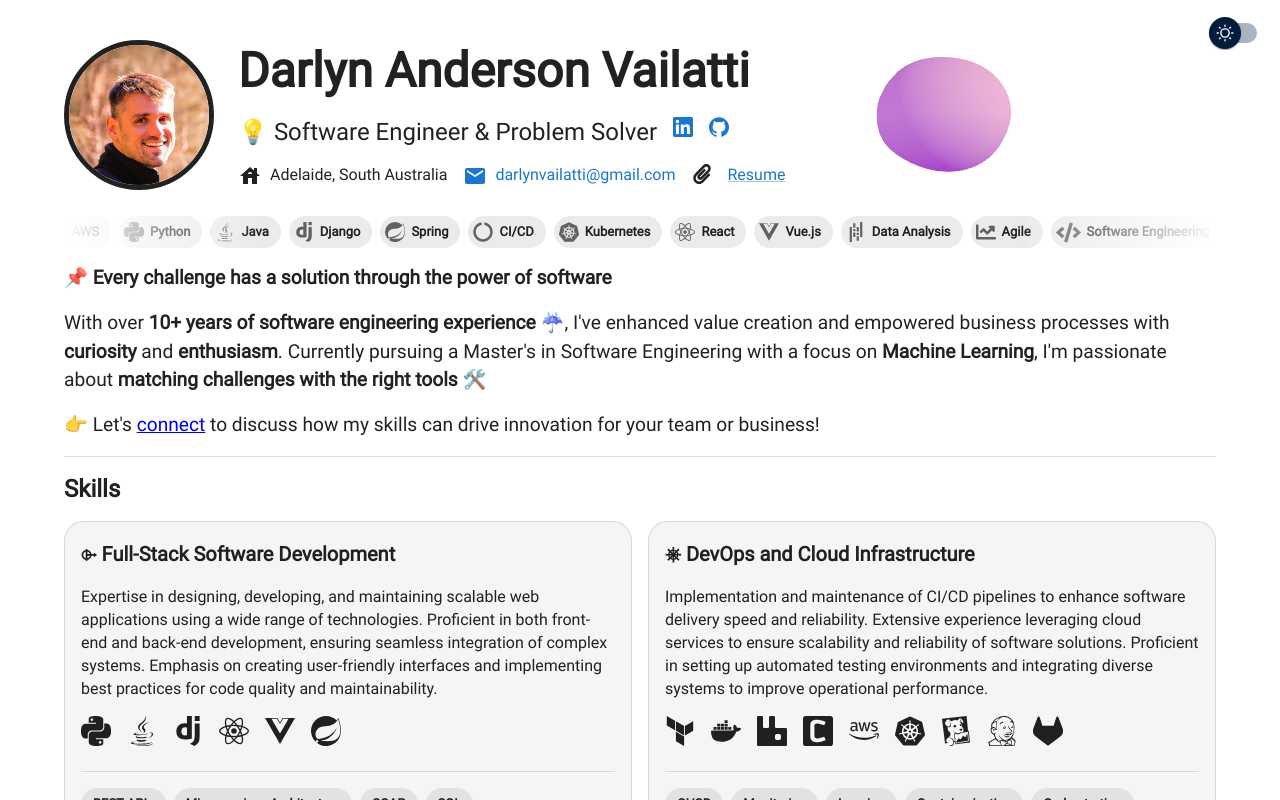
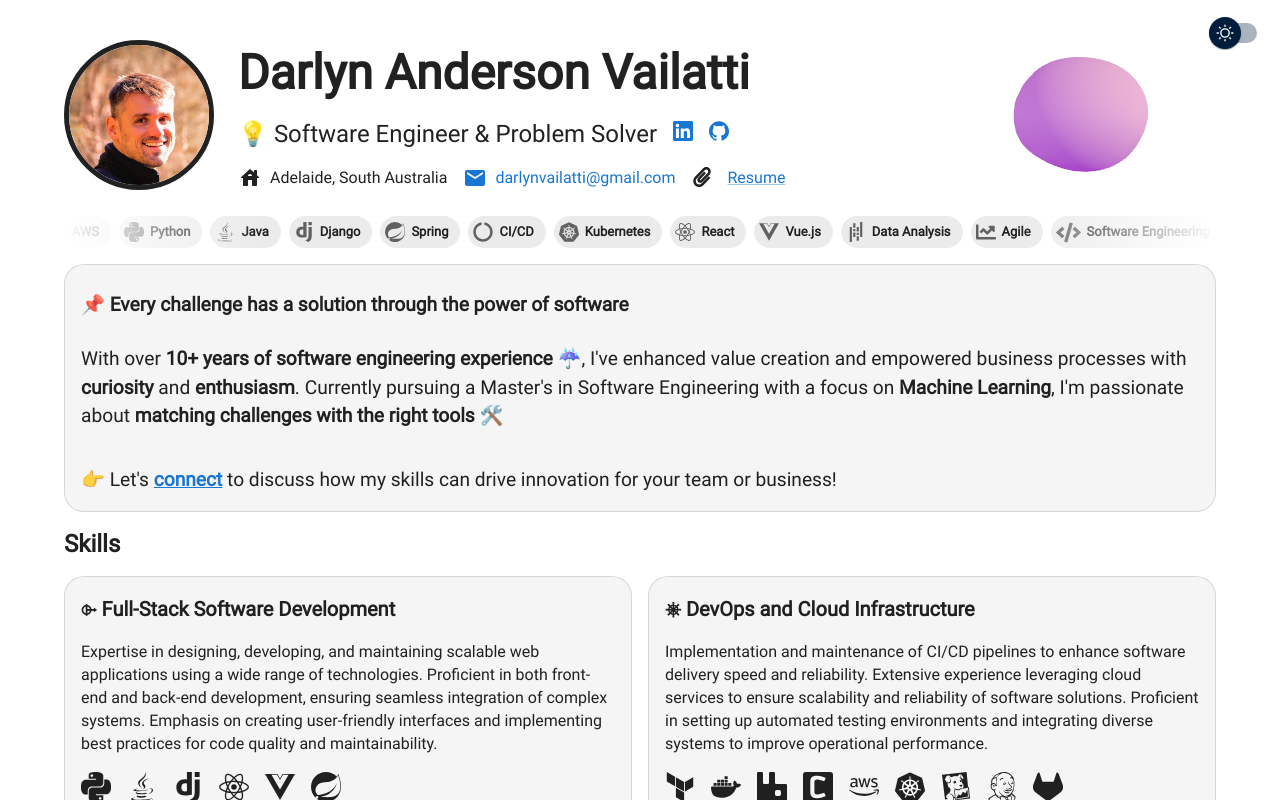
Before and after one commit to darlynvailatti/darlynvailatti.github.io, a React (Create React App) app: page / in a window 1280 px wide. Shown: the top 800 px of the page. Built offline with nearby package versions, Linux system fonts and the light colour scheme.

Commit message:
Update color theme + minor adjusments

```diff
--- a/src/App.tsx
+++ b/src/App.tsx
@@ -32,8 +32,8 @@ function App() {
         palette: {
           mode,
           background: {
-            default: mode === 'dark' ? '#121212' : '#ffffff',
-            paper: mode === 'dark' ? '#1d1d1d' : '#f5f5f5',
+            default: mode === 'dark' ? '#1F1D36' : '#ffffff',
+            paper: mode === 'dark' ? '#3F3351' : '#f5f5f5',
           },
         },
         typography: {
--- a/src/common/data.tsx
+++ b/src/common/data.tsx
@@ -21,15 +21,12 @@ export const LINKEDIN_URL = "https://www.linkedin.com/in/darlynvailatti/"
 export const JOB_TITLE = "💡 Software Engineer & Problem Solver";
 export const EMAIL = "darlynvailatti@gmail.com"
 export const CURRENT_LOCATION = "Adelaide, South Australia";
-export const HEADER_TEXT = `
-#### 📌 Every challenge has a solution through the power of software
+export const HEADER_TEXT = `#### 📌 Every challenge has a solution through the power of software
 
 With over **10+ years of software engineering experience** ☔️,
 I've enhanced value creation and empowered business processes with **curiosity** and **enthusiasm**.
 Currently pursuing a Master's in Software Engineering with a focus on **Machine Learning**,
-I'm passionate about **matching challenges with the right tools** 🛠️
-
-👉 Let's [connect](${LINKEDIN_URL}) to discuss how my skills can drive innovation for your team or business!`
+I'm passionate about **matching challenges with the right tools** 🛠️`
 
 export const GITHUB_URL = "https://github.com/darlynvailatti"
 
@@ -183,6 +180,20 @@ export const SKILLS = [
 ]
 
 export const PROJECTS = [
+    // {
+    //     "title": "⚙️ LLmTR",
+    //     "description": "SaaS platform for data transformation using LLMs as engine. WIP",
+    //     "tags": [
+    //         <Chip label="LLM" icon={<FaMagic />} />,
+    //         <Chip label="Python" icon={<SiPython />} />,
+    //         <Chip label="React" icon={<FaReact />} />,
+    //         <Chip label="Django" icon={<SiDjango />} />,
+    //     ],
+    //     "videoUrl": "",
+    //     "startDate": "2025",
+    //     "endDate": "",
+    //     "image": llmtr
+    // },
     {
         "title": "💔 Sentiment Sense",
         "description": "Built a platform for sentiment analysis of customer reviews using a neural network with Python, Pandas, TensorFlow, and Flask to provide business insights.",
--- a/src/containers/Header.tsx
+++ b/src/containers/Header.tsx
@@ -1,5 +1,5 @@
-import { Avatar, Box, Typography, Link, Stack, Grid2, useMediaQuery } from "@mui/material";
-import { House, Email } from "@mui/icons-material";
+import { Avatar, Box, Typography, Link, Stack, Grid2, useMediaQuery, Paper } from "@mui/material";
+import { House, Email, HouseRounded } from "@mui/icons-material";
 import selfie from '../assets/images/selfie.jpeg';
 import { CURRENT_LOCATION, EMAIL, GITHUB_URL, HEADER_TAGS, HEADER_TEXT, JOB_TITLE, LINKEDIN_URL, MY_NAME } from "../common/data";
 import { SiGithub, SiLinkedin } from "react-icons/si";
@@ -54,7 +54,7 @@ export function Header() {
 
                 </Grid2>
 
-                <Grid2 container alignItems={"center"} spacing={2}
+                <Grid2 container alignItems={"end"} spacing={2}
                     textAlign={"center"}
                     justifyContent="center"
                     alignContent="center"
@@ -125,8 +125,10 @@ export function Header() {
                 xl: 12
             }}
                 alignItems={"center"}
-                alignContent={"center"}>
+                alignContent={"center"}
+                justifyContent={"space-between"}>
 
+                <Grid2 container>
                     <Grid2 sx={{
                         alignItems: 'center',
                         alignContent: 'center',
@@ -142,7 +144,7 @@ export function Header() {
                         />
                     </Grid2>
 
-                <Grid2 container spacing={2} direction={"column"}>
+                    <Grid2 container spacing={2} direction={"column"} alignItems={"start"} justifyContent={"end"}>
 
                         <Grid2 container alignItems={"center"} spacing={2} >
                             <Grid2>
@@ -152,7 +154,7 @@ export function Header() {
                             </Grid2>
                         </Grid2>
 
-                    <Grid2 container alignItems={"center"} spacing={2} >
+                        <Grid2 container alignItems={"end"} spacing={2} >
                             <Grid2>
                                 <Typography variant="h5">{JOB_TITLE}</Typography>
                             </Grid2>
@@ -171,7 +173,7 @@ export function Header() {
                         <Grid2 container spacing={2} alignItems={"center"}>
                             <Grid2>
                                 <Box display="flex" alignItems="center">
-                                <House sx={{ mr: 1 }} />
+                                    <HouseRounded sx={{ mr: 1 }} />
                                     <Typography variant="body2">
                                         {CURRENT_LOCATION}
                                     </Typography>
@@ -197,6 +199,7 @@ export function Header() {
 
                         </Grid2>
 
+                    </Grid2>
                 </Grid2>
 
                 <Grid2 size={{
@@ -246,10 +249,18 @@ export function Header() {
                         </Marquee>
                     </Grid2>
 
+                    <Paper variant="outlined" sx={{ paddingRight: 2, paddingLeft: 2 }}>
                         <ReactMarkdown>
                             {HEADER_TEXT}
                         </ReactMarkdown>
-                    {/* <Typography variant="body1" mt={2} dangerouslySetInnerHTML={{ __html: HEADER_TEXT }} /> */}
+
+                        <Box sx={{ paddingTop: 2, paddingBottom: 2 }} >
+                            👉 Let's <a href={LINKEDIN_URL} style={{
+                                color: theme.palette.primary.main,
+                                fontWeight: 'bold'
+                            }}>connect</a> to discuss how my skills can drive innovation for your team or business!
+                        </Box>
+                    </Paper>
 
                 </Stack>
 
--- a/src/containers/Projects.tsx
+++ b/src/containers/Projects.tsx
@@ -24,7 +24,7 @@ export default function Projects() {
                     return <Grid2 key={index} size={{
                         xs: 12,
                         sm: 12,
-                        md: 4,
+                        md: PROJECTS.length > 1 ? 4 : 3,
                     }}>
 
                         <Link href={project.videoUrl} underline="none"  target="_blank" rel="noopener noreferrer" onClick={() => trackOnClick(`${project.title}`)}>
--- a/src/pages/Home.tsx
+++ b/src/pages/Home.tsx
@@ -1,4 +1,4 @@
-import { Container, Divider, Stack } from "@mui/material";
+import { Container, Stack } from "@mui/material";
 import { Header } from "../containers/Header";
 import { Skills } from "../containers/Skills";
 import { Experience } from "../containers/Experience";
@@ -24,19 +24,11 @@ export function Home() {
 
         <Header />
 
-        <Divider />
-
         <Skills />
-
-        <Divider />
 
         <Projects />
 
-        <Divider />
-
         <Experience />
-
-        <Divider />
 
         <Education />
       </Stack>
```
Also changed, not shown: src/assets/images/llmtr.png (added). Lines whose indentation alone changed are shown as unchanged.
